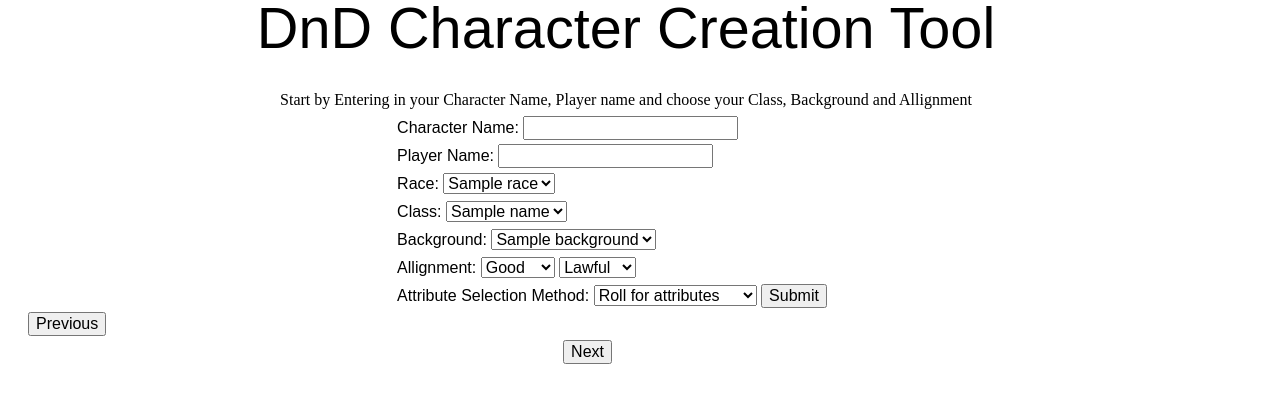
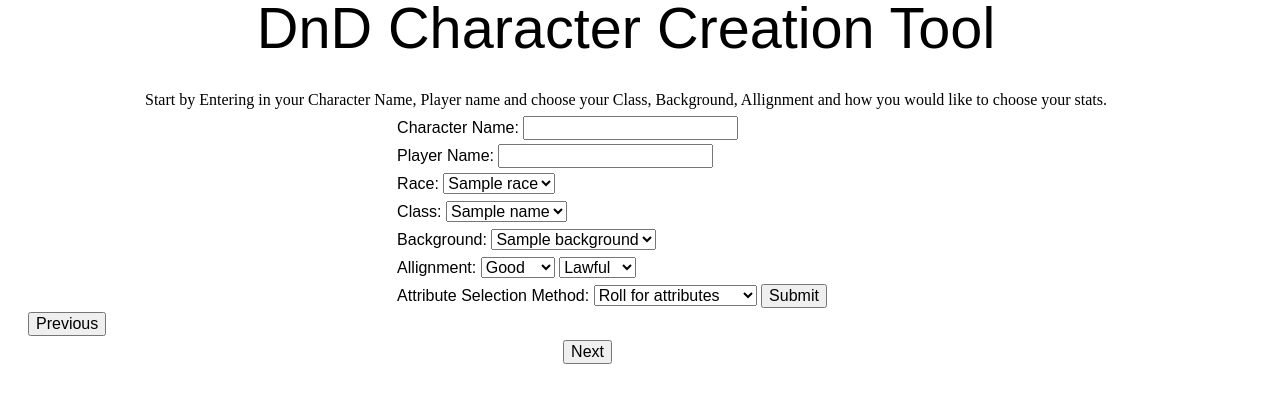
Before and after one commit to DamonK19/DnD-Character-Sheet-Generator, a PHP site: page /step0.php in a window 1280 px wide. Shown: the top 403 px of the page. Run offline with PHP 8.4, Linux system fonts and the light colour scheme; tables that the repository leaves empty hold one stand-in row (values such as "Sample post").

Commit message:
Adding to instructions

```diff
--- a/public/step0.php
+++ b/public/step0.php
@@ -2,7 +2,7 @@
 
 <div class="grid-wrapper one-whole">
   <div class ="grid one-whole text-center" style="font-family: 'Bookmania'">
-    Start by Entering in your Character Name, Player name and choose your Class, Background and Allignment
+    Start by Entering in your Character Name, Player name and choose your Class, Background, Allignment and how you would like to choose your stats.
   </div>
 </div>
 
```
